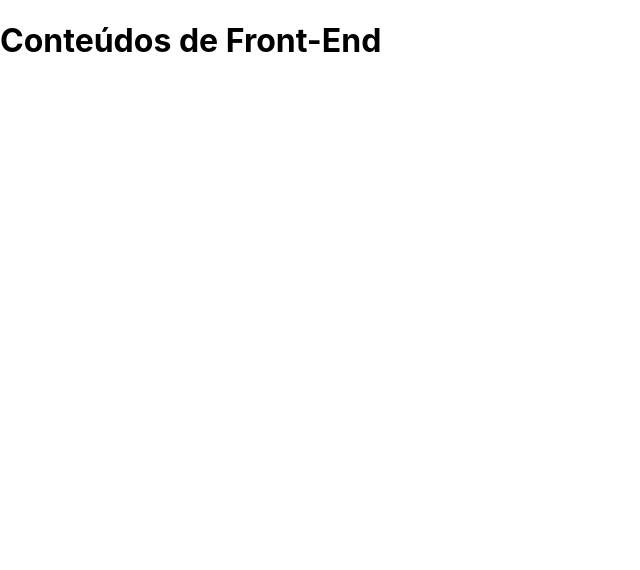
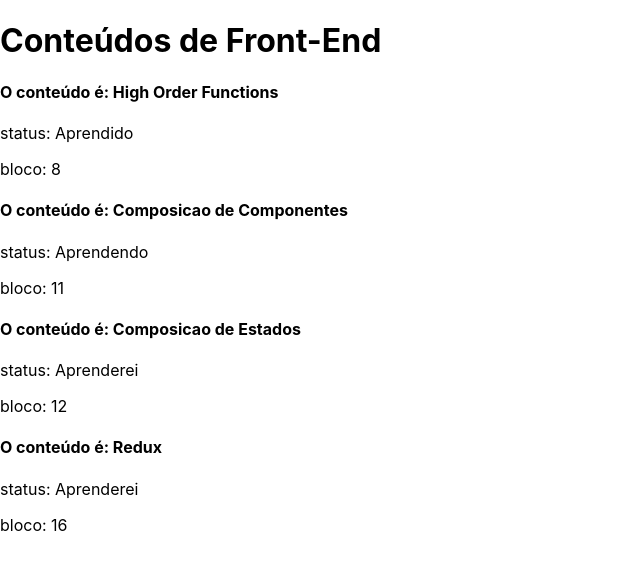
Before and after one commit to samuel-santiago/trybe_exercicios, a React (Create React App) app in the folder Desenvolvimento Front-end/Bloco 10 - Introdução à React/practice-exercises-10.1/practice-exercises-2/: page / in a window 1280 px wide. Shown: the top 570 px of the page, without its empty margins (0-640 px from the left). Built offline with nearby package versions, Linux system fonts and the light colour scheme.

Commit message:
Creating Footer Component

```diff
--- a/Desenvolvimento Front-end/Bloco 10 - Introdução à React/practice-exercises-10.1/practice-exercises-2/src/App.js
+++ b/Desenvolvimento Front-end/Bloco 10 - Introdução à React/practice-exercises-10.1/practice-exercises-2/src/App.js
@@ -1,10 +1,15 @@
 import logo from './logo.svg';
 import './App.css';
 import Header from './Header';
+import Content from './Content';
+
 
 function App() {
   return (
-   <Header></Header>
+    <div>
+      <Header> </Header>
+      <Content> </Content>
+    </div>
   );
 }
 
--- a/Desenvolvimento Front-end/Bloco 10 - Introdução à React/practice-exercises-10.1/practice-exercises-2/src/Content.jsx
+++ b/Desenvolvimento Front-end/Bloco 10 - Introdução à React/practice-exercises-10.1/practice-exercises-2/src/Content.jsx
@@ -0,0 +1,42 @@
+import react from 'react';
+
+const conteudos = [
+  {
+    conteudo: 'High Order Functions',
+    bloco: 8,
+    status: 'Aprendido'
+  },
+  {
+    conteudo: 'Composicao de Componentes',
+    bloco: 11,
+    status: 'Aprendendo',
+  },
+  {
+    conteudo: 'Composicao de Estados',
+    bloco: 12,
+    status: 'Aprenderei'
+  },
+  {
+    conteudo: 'Redux',
+    bloco: 16,
+    status: 'Aprenderei'
+  },
+];
+
+class Content extends react.Component{
+  render(){
+    return (
+      <div className='content'>
+        {conteudos.map((element) =>
+          <div key = {element.conteudo} className='card'>
+            <h4>{`O conteúdo é: ${element.conteudo}`}</h4>
+            <p>{`status: ${element.status}`}</p>
+            <p>{`bloco: ${element.bloco}`}</p>
+          </div>
+        )}
+      </div>
+    )
+  }
+}
+
+export default Content
```
Also changed, not shown: Desenvolvimento Front-end/Bloco 10 - Introdução à React/practice-exercises-10.1/practice-exercises-2/src/Footer.jsx (added, +12 -0 lines).
